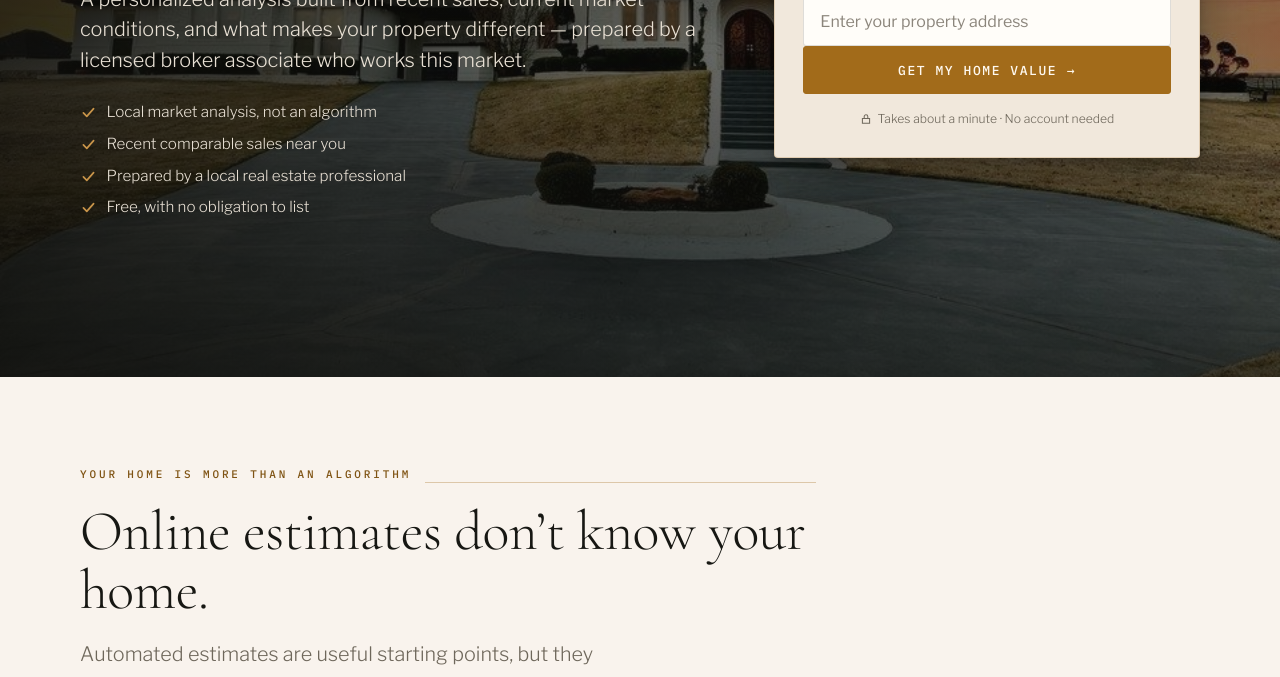
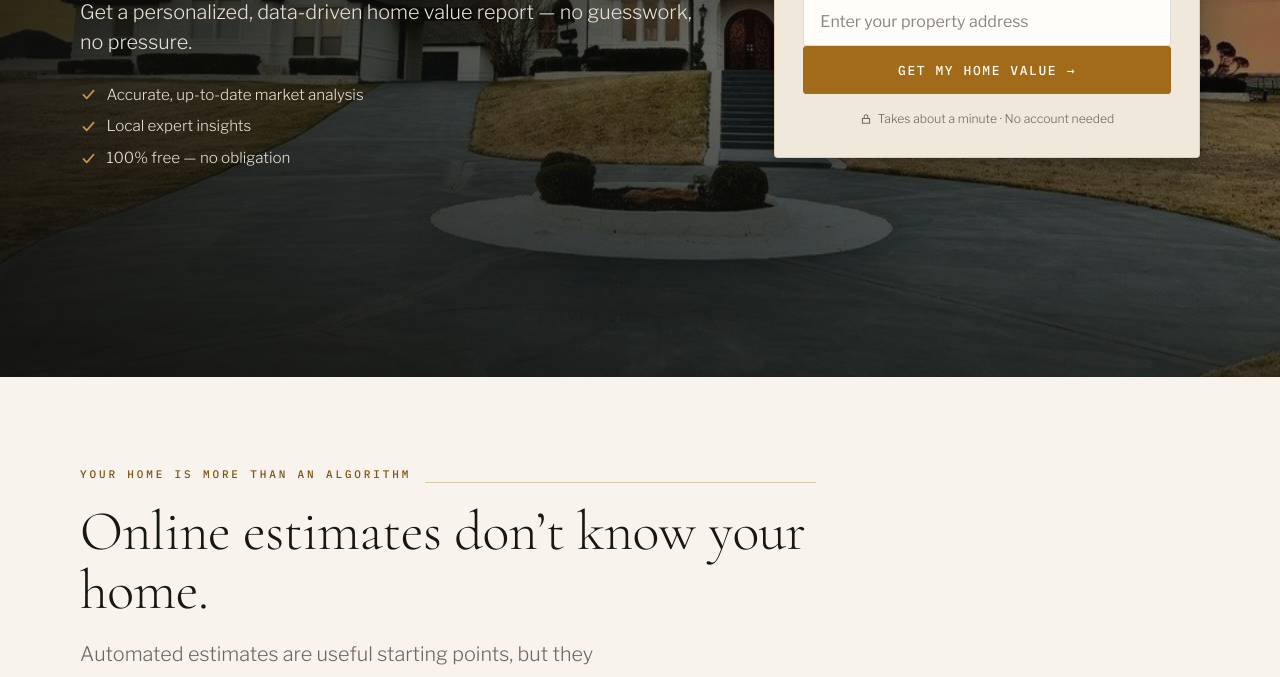
Before and after one commit to AustinEggers/Twelvepoint, a website: page home-value.html in a window 1280 px wide. Shown: the part 423-1100 px from the top of the page. Drawn offline with nearby package versions, Linux system fonts and the light colour scheme.

Commit message:
Tighten the hero copy
Austin's wording. Eyebrow removed, supporting line replaced, and the
four trust bullets cut to three:

  Accurate, up-to-date market analysis
  Local expert insights
  100% free — no obligation

Shorter and better. The old supporting line ran to three lines on
desktop and repeated what the bullets underneath already said.

Used em dashes rather than the hyphens in the note, to match the
typography everywhere else on the page.

Nothing else touched. Hero still fills the viewport exactly — #why
begins at 900 of 900.

Co-Authored-By: Claude Opus 5 <noreply@anthropic.com>

```diff
--- a/home-value.html
+++ b/home-value.html
@@ -116,15 +116,13 @@
       <div class="hvx-grid">
 
         <div>
-          <p class="hvx-eyebrow">Free home value report</p>
           <h1>What&rsquo;s your home<br><em>actually</em> worth?</h1>
-          <p class="lead hvx-hero__lead">A personalized analysis built from recent sales, current market conditions, and what makes your property different &mdash; prepared by a licensed broker associate who works this market.</p>
+          <p class="lead hvx-hero__lead">Get a personalized, data-driven home value report &mdash; no guesswork, no pressure.</p>
 
           <ul class="hvx-trust">
-            <li><svg viewBox="0 0 20 20" aria-hidden="true"><path d="M4 10.5l4 4 8-9"/></svg>Local market analysis, not an algorithm</li>
-            <li><svg viewBox="0 0 20 20" aria-hidden="true"><path d="M4 10.5l4 4 8-9"/></svg>Recent comparable sales near you</li>
-            <li><svg viewBox="0 0 20 20" aria-hidden="true"><path d="M4 10.5l4 4 8-9"/></svg>Prepared by a local real estate professional</li>
-            <li><svg viewBox="0 0 20 20" aria-hidden="true"><path d="M4 10.5l4 4 8-9"/></svg>Free, with no obligation to list</li>
+            <li><svg viewBox="0 0 20 20" aria-hidden="true"><path d="M4 10.5l4 4 8-9"/></svg>Accurate, up-to-date market analysis</li>
+            <li><svg viewBox="0 0 20 20" aria-hidden="true"><path d="M4 10.5l4 4 8-9"/></svg>Local expert insights</li>
+            <li><svg viewBox="0 0 20 20" aria-hidden="true"><path d="M4 10.5l4 4 8-9"/></svg>100% free &mdash; no obligation</li>
           </ul>
         </div>
 
```
